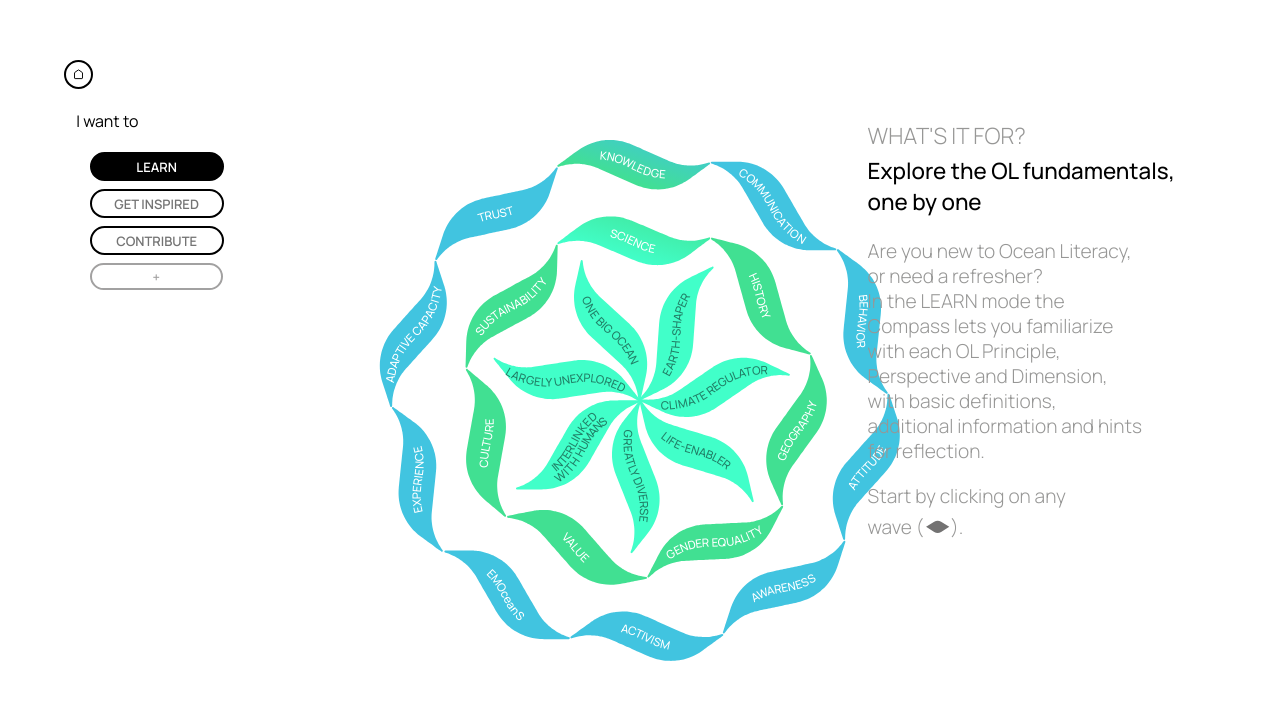
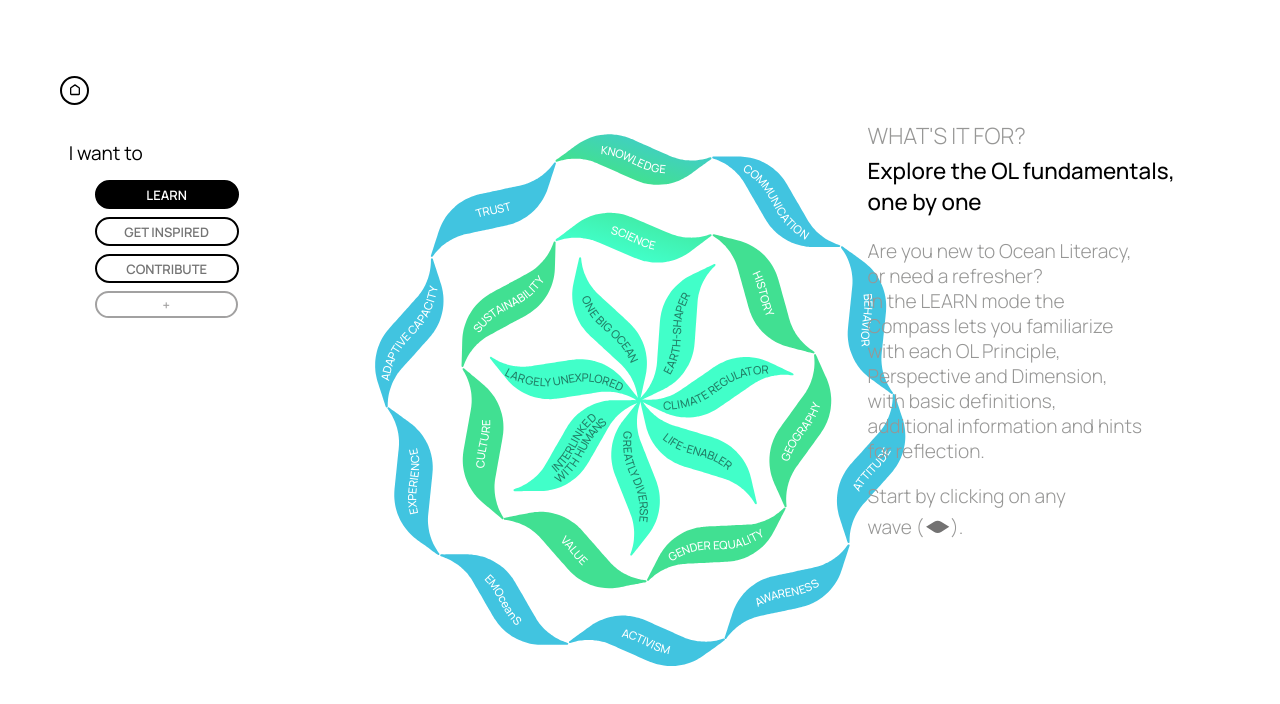
Before and after one commit to saradinismarques/ol-compass, a React (Create React App) app: page /ol-compass/learn in a window 1280 px wide. Shown: the top 704 px of the page. Built offline with nearby package versions, Linux system fonts and the light colour scheme.

Commit message:
asjust positions based on real dimensions 1

```diff
--- a/src/components/Menu.js
+++ b/src/components/Menu.js
@@ -57,7 +57,7 @@ const Menu = ({isExplanationPage}) => {
           className="home-icon"
         />
       </Link>
-      <div className="bottom-menu">
+      <div className="left-menu">
 
       {menuExpanded &&
         <>
--- a/src/components/OLCompass.js
+++ b/src/components/OLCompass.js
@@ -4,7 +4,7 @@ import '../styles/App.css'
 import { ReactComponent as BookmarkIcon } from '../assets/bookmark-icon.svg'; // Adjust the path as necessary
 
 // Sizes and positions
-const size = 480;
+const size = 490;
 const waveWidth = size/2.6;
 const waveHeight = waveWidth*3;
 
@@ -275,7 +275,7 @@ const CircleMenu = ({ action, position, onButtonClick, resetState, savedComponen
         style={{
           position: 'relative',
           left: `${component.Type === "Principle" ? '40px' : '-26px' }`,
-          top:  `${component.Type === "Principle" ? '17.7px' : '10px' }`,
+          top:  `${component.Type === "Principle" ? '19px' : '10px' }`,
           transform: `${component.Type === "Principle" ? `rotate(${-Math.PI * 0.14}rad)` : `rotate(${-Math.PI * 0.11 + Math.PI/4}rad)` }`
         }}
       >
@@ -400,7 +400,7 @@ const CircleMenu = ({ action, position, onButtonClick, resetState, savedComponen
               fill={c.Type === 'Principle' ? '#218067' : 'white'}
               fontFamily="Manrope"
               fontWeight={500}
-              fontSize="9px"
+              fontSize="8.7px"
               dy={bigLabels.includes(c.Code) ? '-0.1em' : '0.35em'} // Adjust this to center the text vertically on the path
               style={{ pointerEvents: 'none' }} // Ensure text doesn't interfere
             >
@@ -421,7 +421,7 @@ const CircleMenu = ({ action, position, onButtonClick, resetState, savedComponen
                 fill={c.Type === 'Principle' ? '#218067' : 'white'}
                 fontFamily="Manrope"
                 fontWeight={500}
-                fontSize="9px"
+                fontSize="8.7px"
                 dy="0.8em" // Adjust this to center the text vertically on the path
                 style={{ pointerEvents: 'none' }} // Ensure text doesn't interfere
               >
--- a/src/pages/InitialPage.js
+++ b/src/pages/InitialPage.js
@@ -82,7 +82,7 @@ const InitialPage = () => {
                     <p className='i-explanation'>
                         Ocean Literacy (OL)
                         <br></br>
-                        is the understanding of
+                        is the understating of
                         <br></br>
                         the Ocean-humanity
                         <br></br>
@@ -116,8 +116,7 @@ const InitialPage = () => {
                     <span className='i-text'>
                     .
                     </span>
-                    <br></br>
-                    <br></br>
+                    <p className='i-space'></p>
                     <span className='i-text'>Science is just one of the </span>
                     <span className='i-text colored' style={{color: colors.Perspective}}>
                         7 Perspectives
@@ -137,15 +136,13 @@ const InitialPage = () => {
                     <span className='i-text'>
                     .
                     </span>
-                    <br></br>
-                    <br></br>
+                    <p className='i-space'></p>
                     <span className='i-text'>Science is just one of the </span>
                     <span className='i-text colored' style={{color: colors.Perspective}}>
                         7 Perspectives
                     </span>
                     <span className='i-text'> from which OL can be seen.</span>
-                    <br></br>
-                    <br></br>
+                    <p className='i-space'></p>
                     <span className='i-text'>Knowledge is just one of the </span>
                     <span className='i-text colored' style={{color: colors.Dimension}}>
                         10 Dimensions
--- a/src/styles/App.css
+++ b/src/styles/App.css
@@ -118,7 +118,7 @@ body {
 .question-button {
     position: fixed;
     bottom: 9%;
-    left: 5.7%;
+    left: 4.7%;
     background-color: transparent;
     border: 2px solid #bcbcbc;
     border-radius: 50%;
--- a/src/styles/InitialPage.css
+++ b/src/styles/InitialPage.css
@@ -10,7 +10,7 @@
 
 .i-explanation-container {
     position: absolute;
-    top: 50%; /* Position item 50% from the top */
+    top: 51.1%; /* Position item 50% from the top */
     left: 50%;
     transform: translate(-50%, -50%);
     max-width: 250px;
@@ -19,31 +19,33 @@
 }
 
 .i-welcome {
-    font-size: 1.45em;
+    font-size: 1.5em;
     font-weight: 400;
+    letter-spacing: 0.03em;
 }
 
 .i-title {
     margin-top: -25px;
-    font-size: 2.8em;
+    font-size: 3em;
     font-weight: 600;
-    line-height: 1;
+    line-height: 0.9;
 }
 
 .i-explanation {
-    font-size: 1.3em;
+    font-size: 1.4em;
     font-weight: 600;
-    line-height: 130%;
+    line-height: 1.2;
 }
 
 .i-text-container {
     position: absolute;
     top: 27%;
     left: 70%;
-    max-width: 230px;
+    max-width: 250px;
     color: black;
-    font-size: 1.2em;
+    font-size: 1.32em;
     font-weight: 300;
+    line-height: 1.22;
 }
 
 .i-text {
@@ -55,3 +57,7 @@
     font-weight: 500;
     white-space: nowrap;
 }
+
+.i-space {
+    margin-top: 10px;
+}
--- a/src/styles/LearnPage.css
+++ b/src/styles/LearnPage.css
@@ -1,6 +1,6 @@
 .l-text-container {
     position: fixed;
-    top: 13%; /* Position item 50% from the top */
+    top: 14%; /* Position item 50% from the top */
     left: 62%; /* Position item 50% from the left */
     padding: 0px;
     margin: 0px;
@@ -81,14 +81,14 @@
 }
 
 .l-principles-image {
-    width: 210px; /* Set the desired width */
+    width: 225px; /* Set the desired width */
     height: auto; /* Maintain the aspect ratio */
     opacity: 100%;
     z-index: 10;
 }
 
 .l-other-components-image {
-    width: 210px; /* Set the desired width */
+    width: 225px; /* Set the desired width */
     height: auto; /* Maintain the aspect ratio */
     opacity: 0%;
     z-index: 10;
@@ -97,8 +97,8 @@
 .l-image-container {
     position: fixed;
     overflow: hidden; /* To prevent any overflow issues */
-    left: 56%;
-    top: 7%;
+    right: 32.5%;
+    top: 8%;
     z-index: 10;
     opacity: 40%;
 }
@@ -174,16 +174,17 @@
 }
 
 .l-white-line {
-    width: 310px;
+    width: 342px;
     height: 0.5px;
     background-color: white;
 }
 
 .l-bookmark-button {
     background-color: transparent;
-    border: 2px solid white;
+    border: 1.6px solid white;
     border-radius: 50%;
-    padding: 7px;
+    height: 27px;
+    width: 27px;
     margin-left: 10px; /* Add space between the line and the button */
     cursor: pointer;
     display: flex;
@@ -207,10 +208,11 @@
 }
 
 .l-bookmark-icon {
-    width: 11px;
-    height: 11px;
+    width: 12px;
+    height: 12px;
     fill: none; /* Set default color for the bookmark */
     transition: fill 0.2s ease, stroke 0.2s ease;
     stroke: white;
     stroke-width: 2px;
+    margin-top: 1px;
 }
--- a/src/styles/Menu.css
+++ b/src/styles/Menu.css
@@ -1,6 +1,6 @@
 /* Existing styles */
 
-.bottom-menu {
+.left-menu {
     position: fixed;
     top: 10%;
     left: 7%;
@@ -13,7 +13,7 @@
 
 .menu-button {
     margin: 4px 0; /* Space between buttons */
-    width: 130px;
+    width: 140px;
     height: 25px;
     border: 2px solid black;
     border-radius: 100px;
@@ -26,6 +26,7 @@
     display: inline-flex;
     align-items: center;
     justify-content: center;
+    margin-left: 5px;
 }
 
 .menu-button:hover {
@@ -44,8 +45,8 @@
 
 .menu-button.solo {
     position: fixed;
-    top: 7%;
-    left: 8%;
+    top: 9%;
+    left: 7%;
 }
 
 /* New styles for disabled buttons */
@@ -66,26 +67,27 @@
     border: 2px solid  #a2a1a1;
     background-color: transparent;
     color: #a2a1a1;
-    width: 133.5px;  /* Ensure it's the same width as other buttons */
+    width: 143.5px;  /* Ensure it's the same width as other buttons */
     height: 27px;
 }
 
 .home-icon {
-    width: 11px;
-    height: 11px;
+    width: 12px;
+    height: 12px;
     fill: none; /* Set default color for the bookmark */
     stroke: black;
-    stroke-width: 2px;
-    padding-bottom: 1px;
+    stroke-width: 2.5px;
+    margin-bottom: 1px;
     position: relative;
 }
 
 .menu-button.home {
     position: fixed;
-    top: 7%;
-    left: 5%;
+    top: 9%;
+    left: 4.7%;
     height: 25px;
     width: 25px;
+    margin-left: 0px;
 }
 
 /* Add this rule to style the icon when the button is active */
@@ -100,6 +102,8 @@
 
 .i-want-to-text {
     position: relative;
-    left: -10%;
-    margin-top: 30px;
+    left: -14%;
+    margin-top: 60px;
+    margin-bottom: 10px;
+    font-size: 19px;
 }
```
Also changed, not shown: 2 other files (tests, documents, lock files or other folders).
